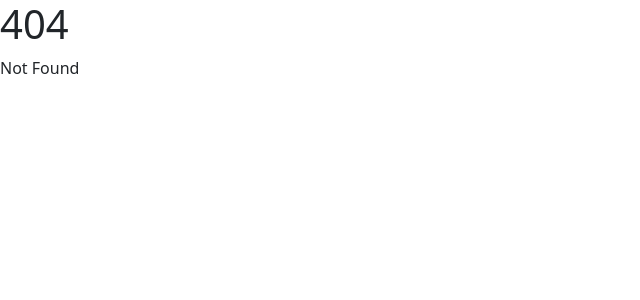
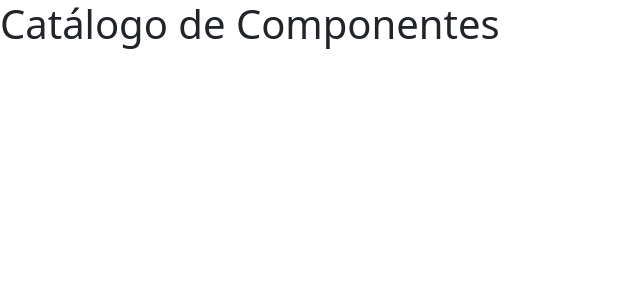
Before and after one commit to MaLopess/svelte-bootstrap, a SvelteKit app: page /catalog in a window 1280 px wide. Before the commit this address had no page. Shown: the top 300 px of the page, without its empty margins (0-640 px from the left). Built offline with nearby package versions, Linux system fonts and the light colour scheme.

Commit message:
feat: página de catálogo de componentes

```diff
--- a/src/routes/+page.svelte
+++ b/src/routes/+page.svelte
@@ -14,7 +14,7 @@
           <a class="nav-link active" aria-current="page" href="#">Bootstrap</a>
         </li>
         <li class="nav-item">
-          <a class="nav-link" href="#">Catalogo</a>
+          <a class="nav-link" href="/catalog">Catalogo</a>
         </li>
         <li class="nav-item dropdown">
           <a class="nav-link dropdown-toggle" href="#" role="button" data-bs-toggle="dropdown" aria-expanded="false">
--- /dev/null
+++ b/src/routes/catalog/+page.svelte
@@ -0,0 +1 @@
+<h1>Catálogo de Componentes</h1>
```
